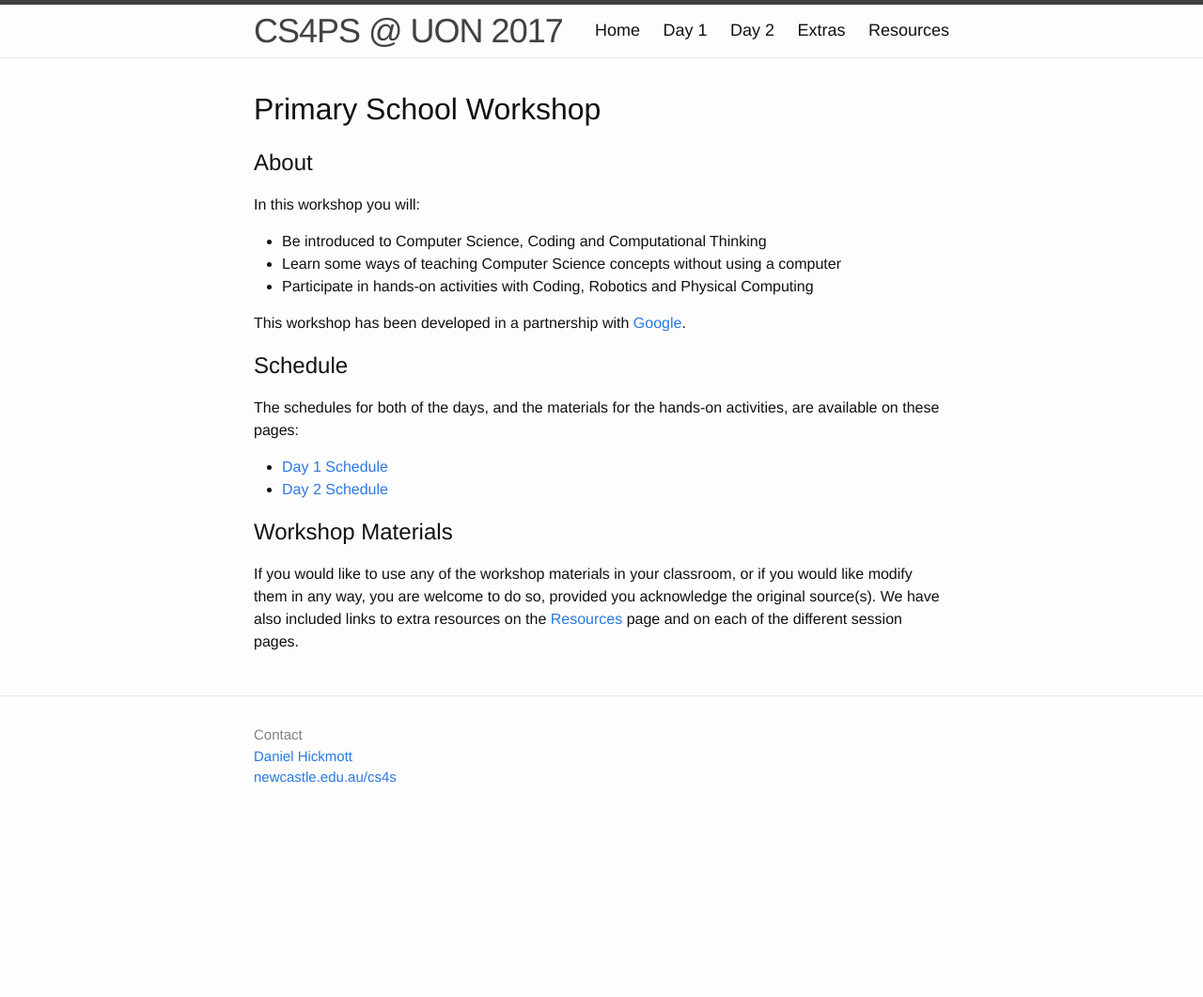
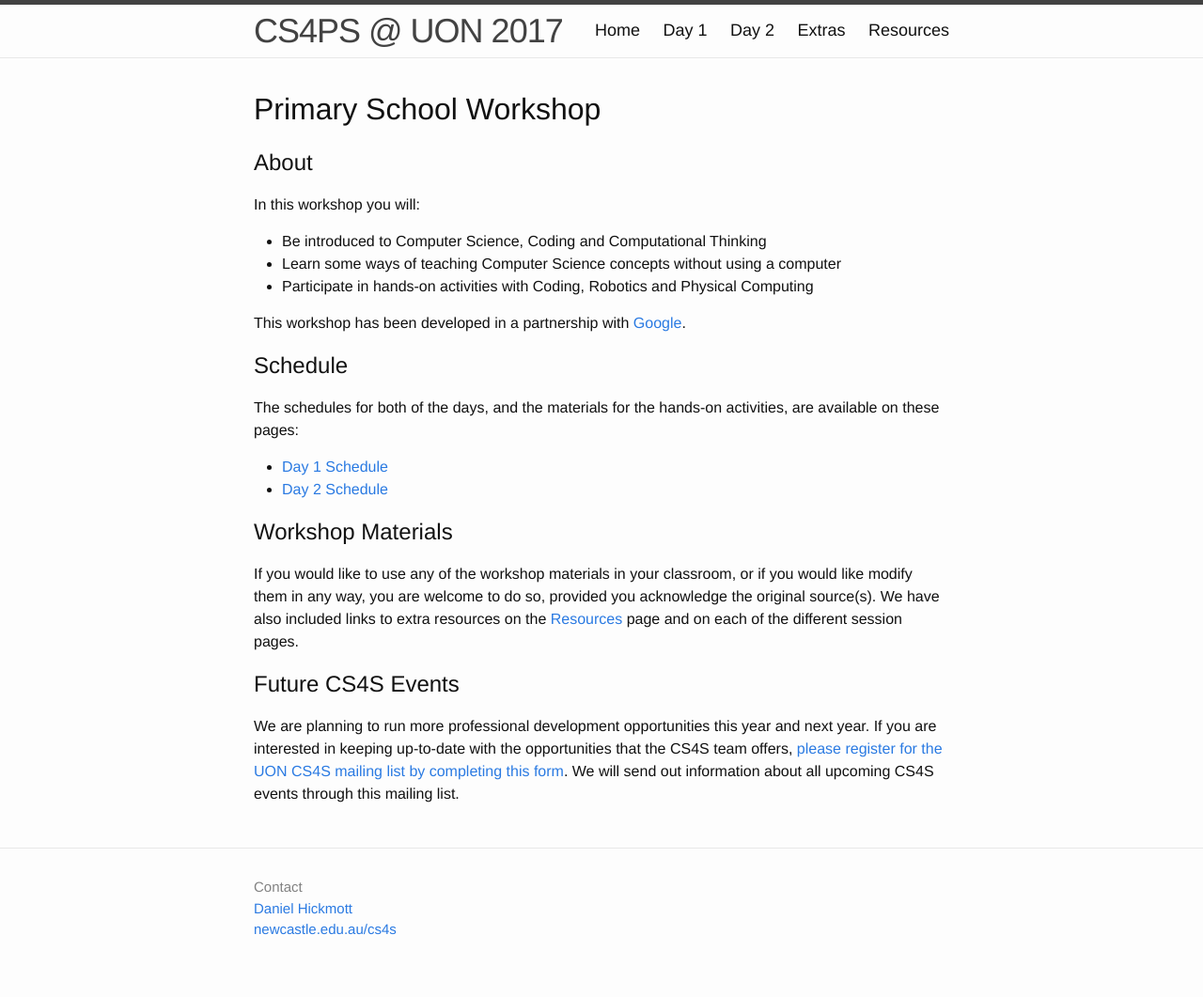
Before and after one commit to cs4s/ps-2017, a Jekyll site: the page built from index.md, in a window 1280 px wide. Shown: the whole page at 94% size. Built offline with Jekyll 4.4.1, drawn with Linux system fonts in a browser that asks for light colours; before the commit the page ends 900 px from its top, so only the background shows below that.

Commit message:
Changes workshop homepage to include blurb about mailing list

```diff
--- a/index.md
+++ b/index.md
@@ -26,3 +26,9 @@ The schedules for both of the days, and the materials for the hands-on activitie
 
 If you would like to use any of the workshop materials in your classroom, or if you would like modify them in any way, you are welcome to do so, provided you acknowledge the original source(s).
 We have also included links to extra resources on the [Resources]( {{ site.baseurl | append: site.resources_path }} ) page and on each of the different session pages.
+
+## Future CS4S Events
+
+We are planning to run more professional development opportunities this year and next year.
+If you are interested in keeping up-to-date with the opportunities that the CS4S team offers, [please register for the UON CS4S mailing list by completing this form](https://goo.gl/forms/uhFt9j740ELhKKxK2){:target="_blank"}.
+We will send out information about all upcoming CS4S events through this mailing list.
```
